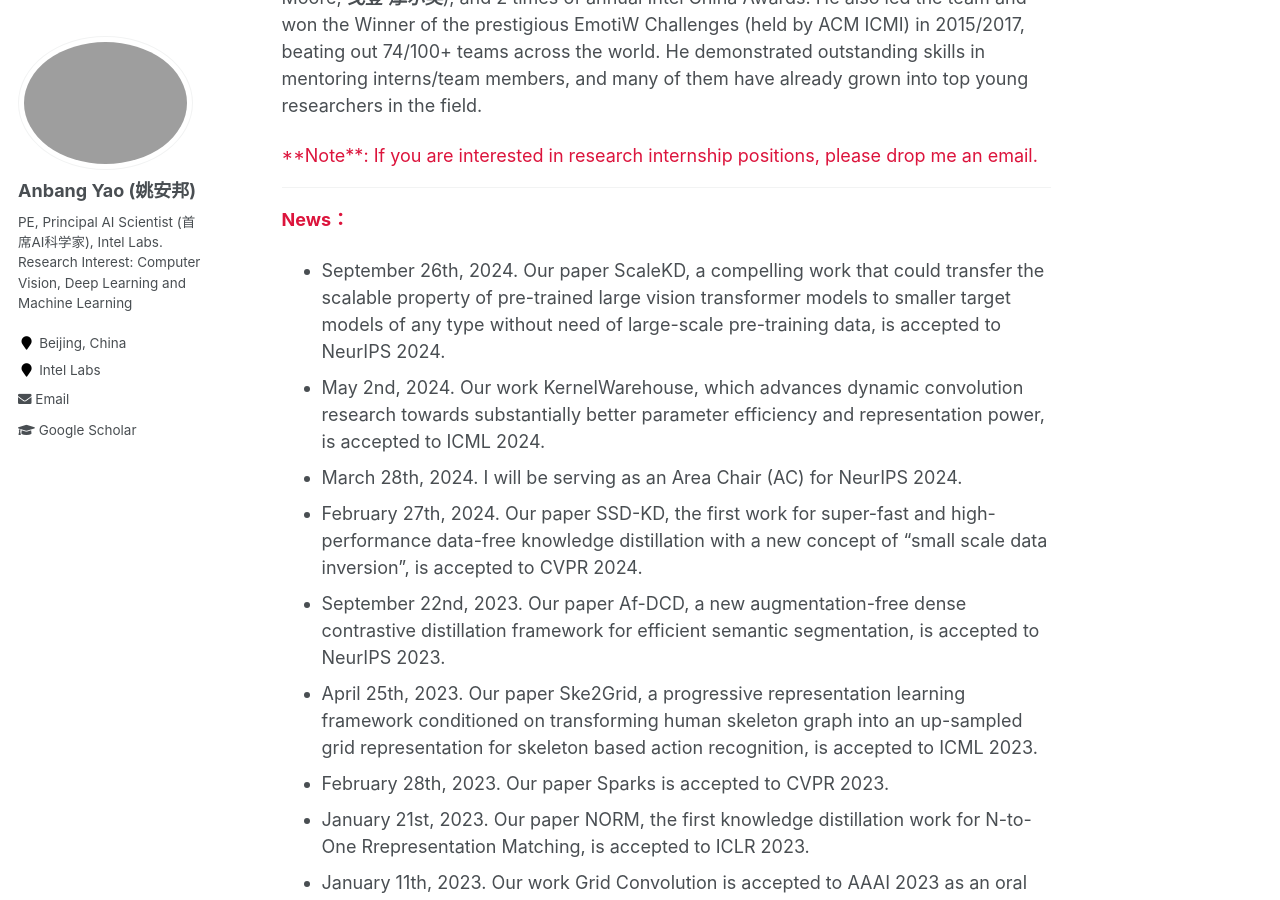
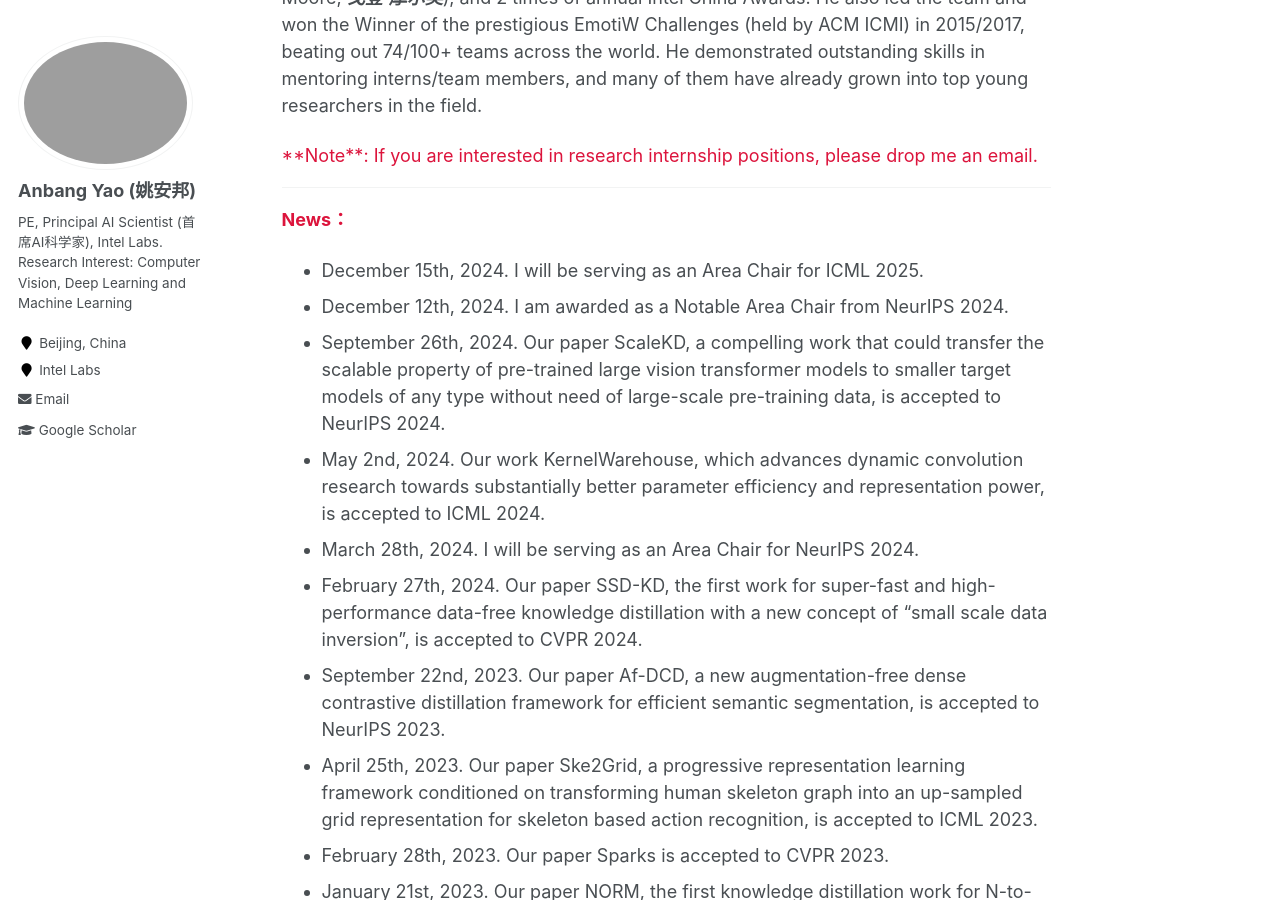
Before and after one commit to YaoAnbang/YaoAnbang.github.io, a Jekyll site: the page built from _pages/about.md, in a window 1280 px wide and 900 px high, scrolled down 718 px. Built offline with Jekyll 4.4.1, drawn with Linux system fonts in a browser that asks for light colours.

Commit message:
Update about.md

```diff
--- a/_pages/about.md
+++ b/_pages/about.md
@@ -17,9 +17,11 @@ Anbang Yao is currently a Principal AI Scientist, also a Principal Engineer (kno
 ---
 **<font color="Crimson">News：</font>**
 
++ December 15th, 2024. I will be serving as an Area Chair for ICML 2025.
++ December 12th, 2024. I am awarded as a Notable Area Chair from NeurIPS 2024.
 + September 26th, 2024. Our paper ScaleKD, a compelling work that could transfer the scalable property of pre-trained large vision transformer models to smaller target models of any type without need of large-scale pre-training data, is accepted to NeurIPS 2024.
 + May 2nd, 2024. Our work KernelWarehouse, which advances dynamic convolution research towards substantially better parameter efficiency and representation power, is accepted to ICML 2024.
-+ March 28th, 2024. I will be serving as an Area Chair (AC) for NeurIPS 2024.
++ March 28th, 2024. I will be serving as an Area Chair for NeurIPS 2024.
 + February 27th, 2024. Our paper SSD-KD, the first work for super-fast and high-performance data-free knowledge distillation with a new concept of "small scale data inversion", is accepted to CVPR 2024.
 + September 22nd, 2023. Our paper Af-DCD, a new augmentation-free dense contrastive distillation framework for efficient semantic segmentation, is accepted to NeurIPS 2023.
 + April 25th, 2023. Our paper Ske2Grid, a progressive representation learning framework conditioned on transforming human skeleton graph into an up-sampled grid representation for skeleton based action recognition, is accepted to ICML 2023.
```
